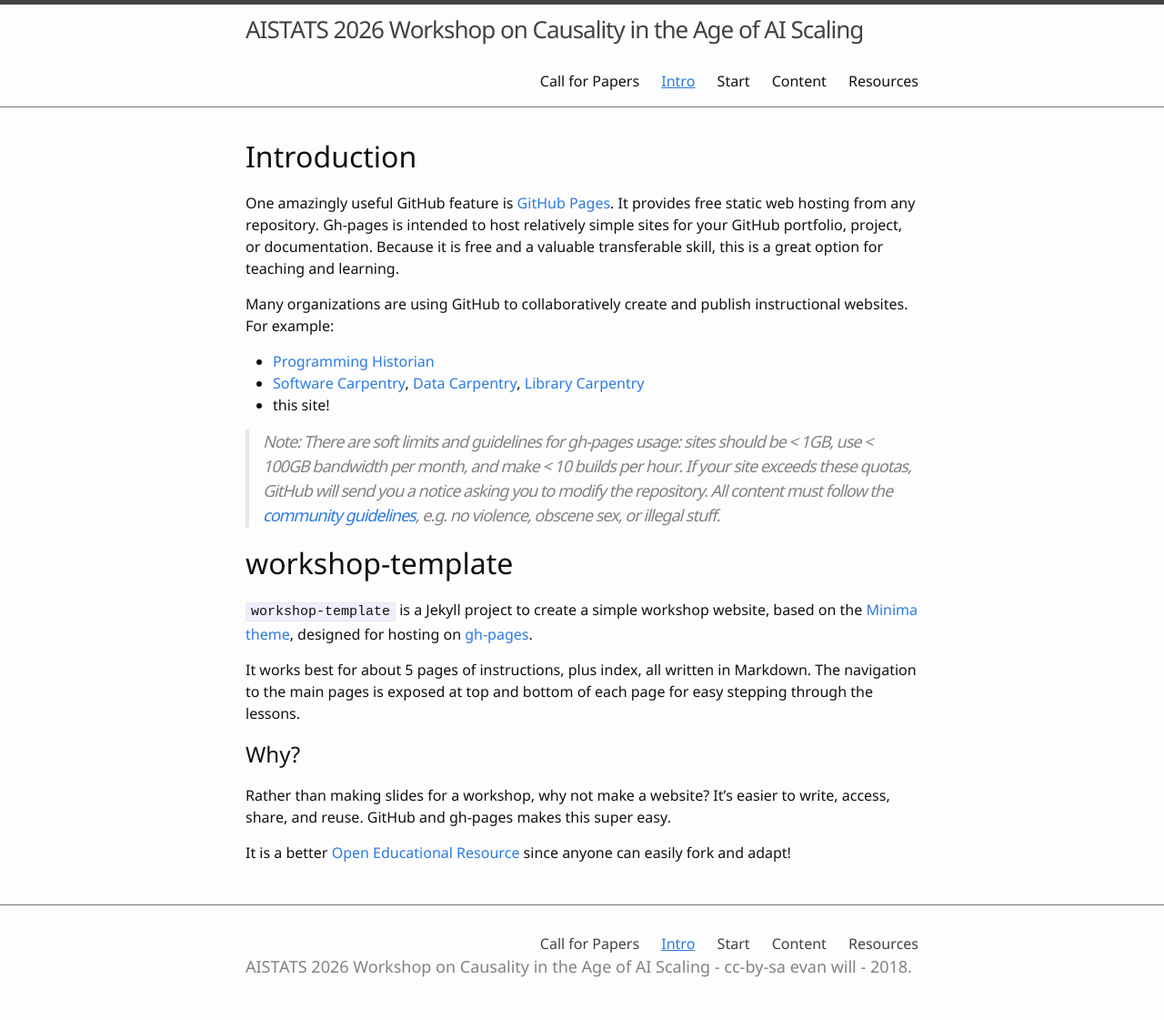
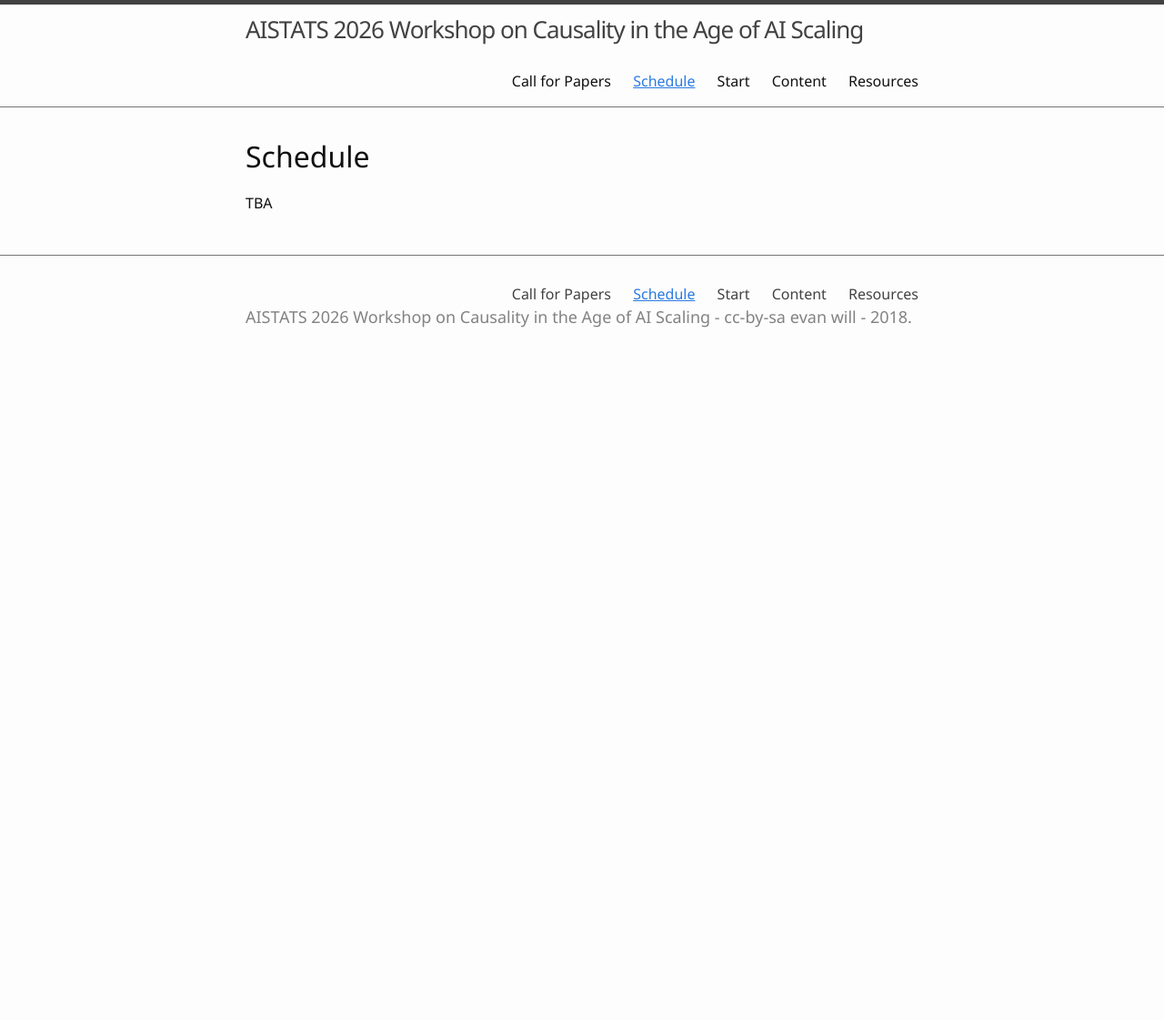
Before and after one commit to causcale/causcale.github.io, a Jekyll site: the page built from 1-intro.md, in a window 1280 px wide. Shown: the whole page at 91% size. Built offline with Jekyll 4.4.1, drawn with Linux system fonts in a browser that asks for light colours; after the commit the page ends 900 px from its top, so only the background shows below that.

Commit message:
Update 1-intro.md

```diff
--- a/1-intro.md
+++ b/1-intro.md
@@ -1,38 +1,8 @@
 ---
-title: Intro
+title: Schedule
 nav: true
 ---
 
-# Introduction
+# Schedule
 
-One amazingly useful GitHub feature is [GitHub Pages](https://guides.github.com/features/pages/){:target='_blank'}.
-It provides free static web hosting from any repository.
-Gh-pages is intended to host relatively simple sites for your GitHub portfolio, project, or documentation.
-Because it is free and a valuable transferable skill, this is a great option for teaching and learning.
-
-Many organizations are using GitHub to collaboratively create and publish instructional websites.
-For example:
-
-- [Programming Historian](http://programminghistorian.org/)
-- [Software Carpentry](https://software-carpentry.org/), [Data Carpentry](http://www.datacarpentry.org/), [Library Carpentry](https://librarycarpentry.org/)
-- this site!
-
-> Note:
-> There are *soft* limits and guidelines for gh-pages usage: sites should be < 1GB, use < 100GB bandwidth per month, and make < 10 builds per hour.
-> If your site exceeds these quotas, GitHub will send you a notice asking you to modify the repository.
-> All content must follow the [community guidelines](https://help.github.com/articles/github-community-guidelines/), e.g. no violence, obscene sex, or illegal stuff.
-
-# workshop-template
-
-`workshop-template` is a Jekyll project to create a simple workshop website, based on the [Minima theme](https://github.com/jekyll/minima){:target='_blank'}, designed for hosting on [gh-pages](https://pages.github.com/){:target='_blank'}.
-
-It works best for about 5 pages of instructions, plus index, all written in Markdown.
-The navigation to the main pages is exposed at top and bottom of each page for easy stepping through the lessons.
-
-## Why?
-
-Rather than making slides for a workshop, why not make a website?
-It's easier to write, access, share, and reuse.
-GitHub and gh-pages makes this super easy.
-
-It is a better [Open Educational Resource](https://en.wikipedia.org/wiki/Open_educational_resources){:target='_blank'} since anyone can easily fork and adapt!
+TBA
```
